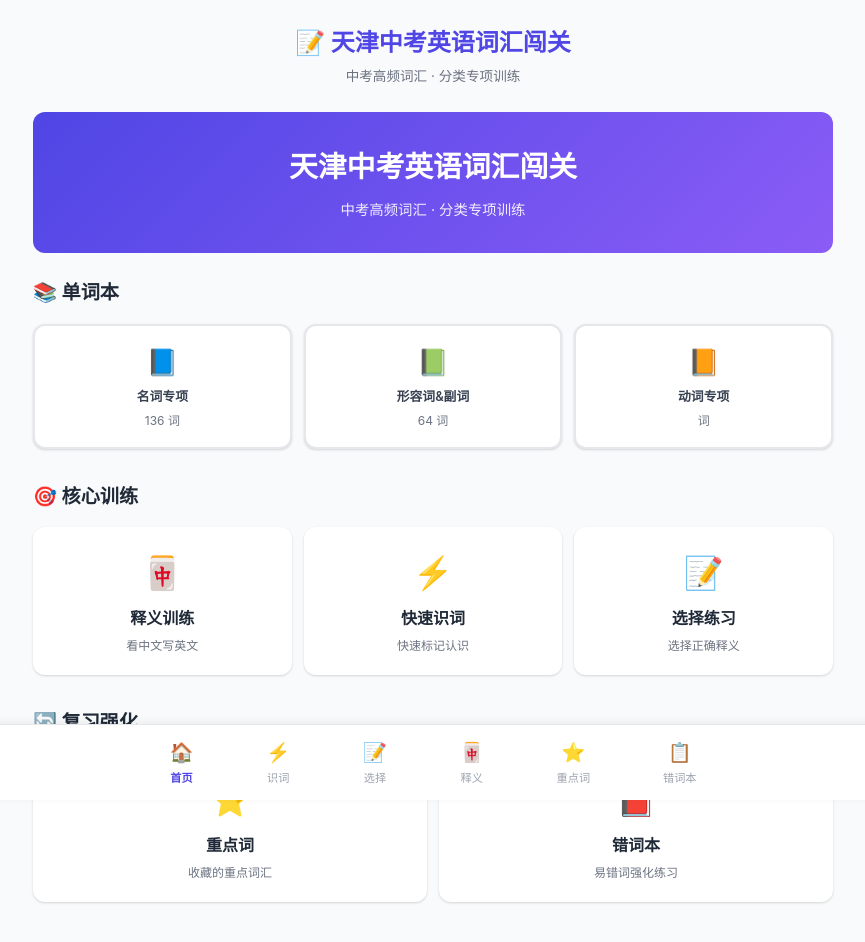
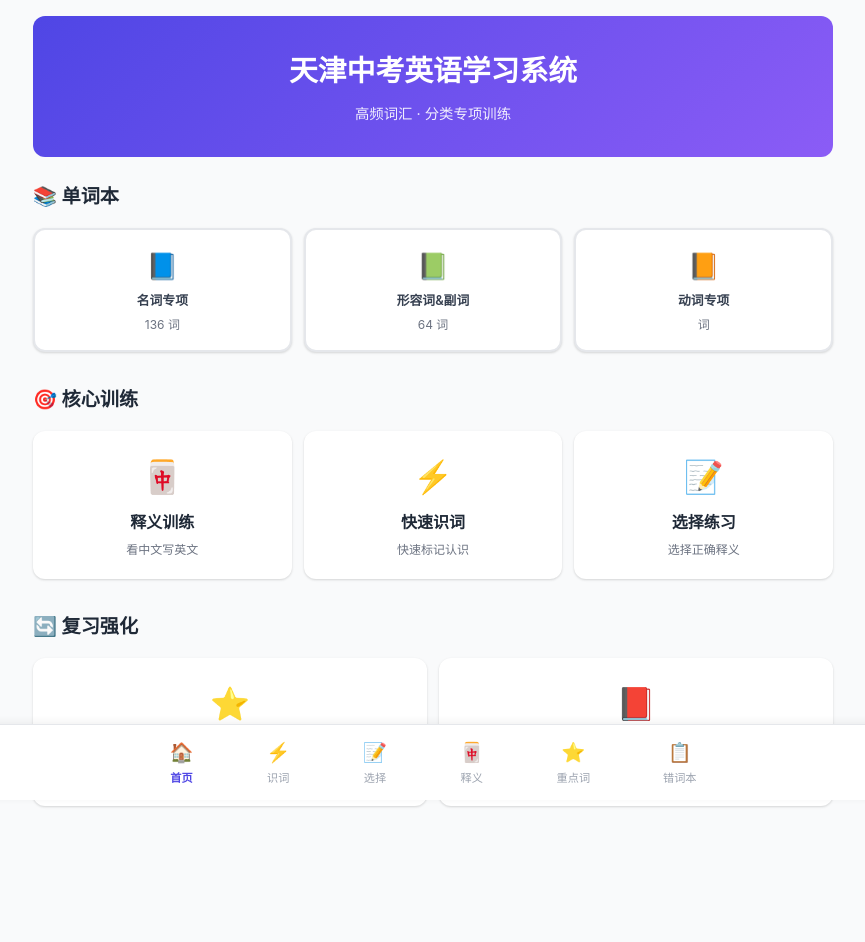
Before and after one commit to yanlei727-ui/tianjin-word-challenge, a React (Vite) app: page / in a window 1280 px wide. Shown: the top 942 px of the page, without its empty margins (207-1072 px from the left). Built offline with nearby package versions, Linux system fonts and the light colour scheme.

Commit message:
优化首页顶部布局
- 删除全局顶部标题区域（app-header）
- 保留 Banner 作为唯一 Hero 区
- Banner 主标题：天津中考英语学习系统
- Banner 副标题：高频词汇 · 分类专项训练
- 减少重复，提高页面层级

```diff
--- a/src/App.tsx
+++ b/src/App.tsx
@@ -16,10 +16,6 @@ export default function App() {
   return (
     <BrowserRouter>
       <div className="app">
-        <header className="app-header">
-          <h1 className="app-title">📝 天津中考英语词汇闯关</h1>
-          <p className="app-subtitle">中考高频词汇 · 分类专项训练</p>
-        </header>
         <main className="app-main">
           <Routes>
             <Route path="/" element={<HomePage />} />
--- a/src/pages/HomePage.tsx
+++ b/src/pages/HomePage.tsx
@@ -11,8 +11,8 @@ export default function HomePage() {
   return (
     <div className="page home-page">
       <div className="home-hero">
-        <h1 className="home-title">天津中考英语词汇闯关</h1>
-        <p className="home-subtitle">中考高频词汇 · 分类专项训练</p>
+        <h1 className="home-title">天津中考英语学习系统</h1>
+        <p className="home-subtitle">高频词汇 · 分类专项训练</p>
       </div>
 
       {/* 单词本浏览 */}
```
